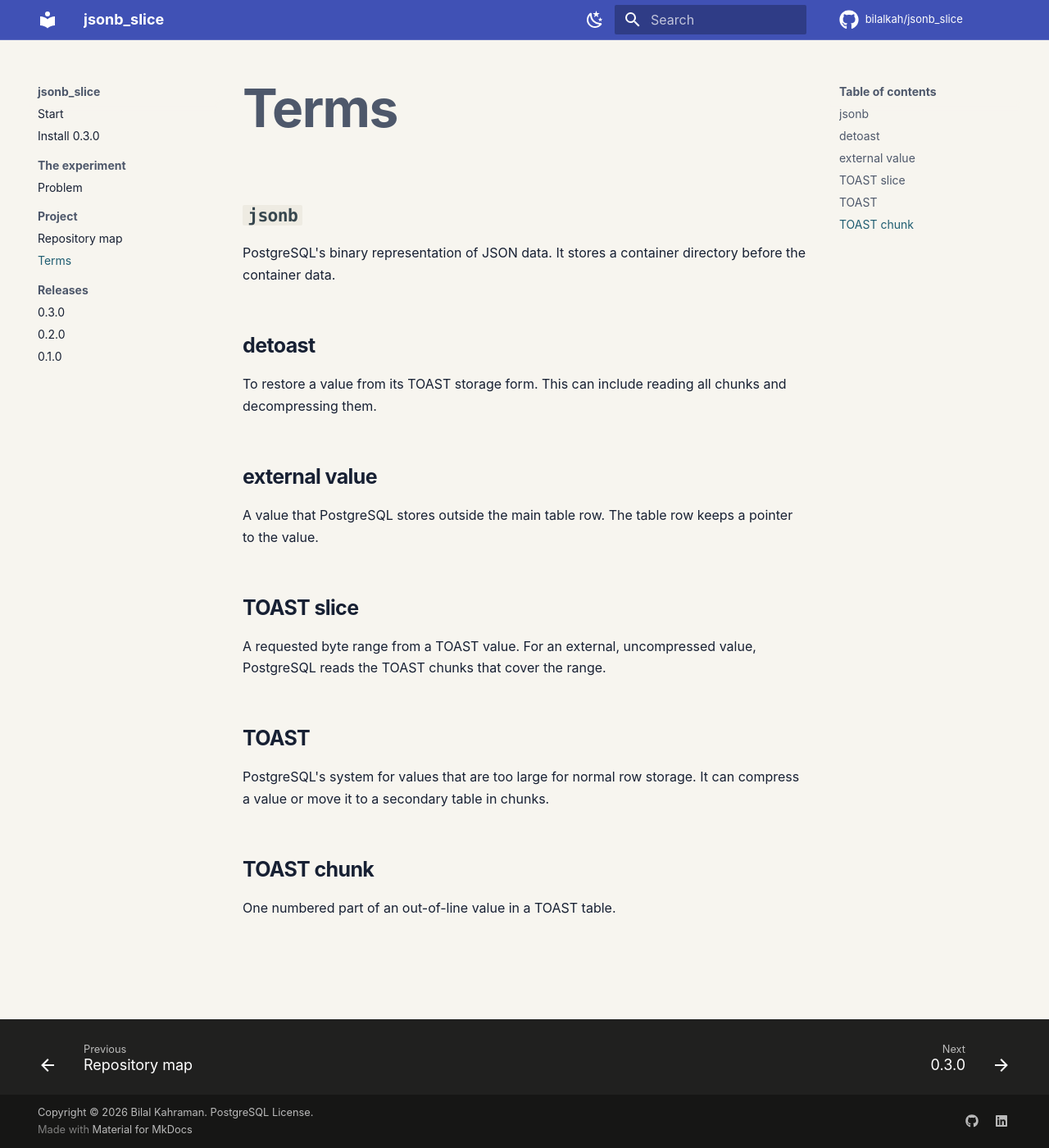
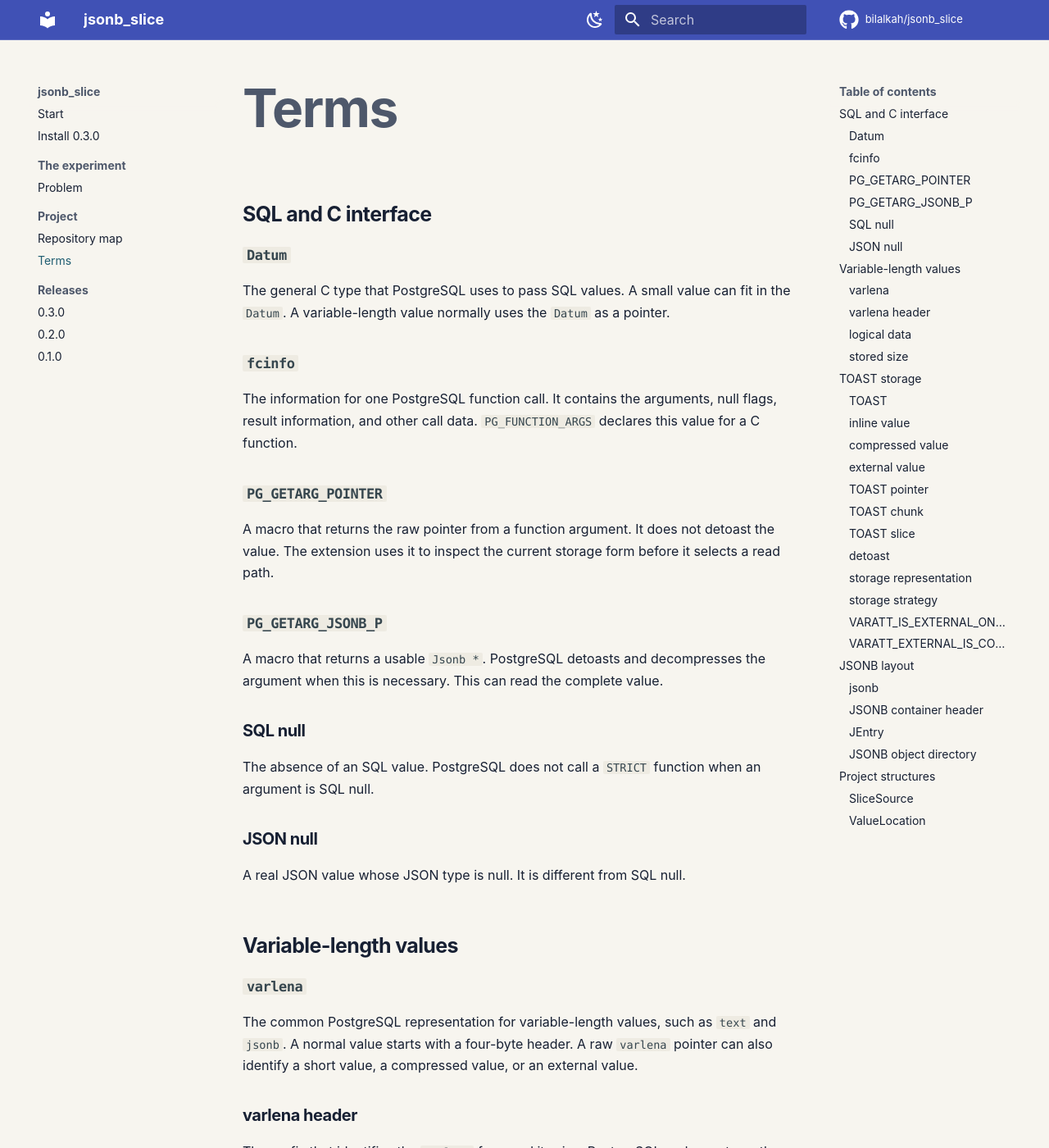
Before and after one commit to bilalkah/jsonb_slice, an MkDocs documentation site: the page built from docs/terms.md, in a window 1280 px wide and 1400 px high. Shown: the whole window at 82% size. Built offline with MkDocs 1.6.1 and Material for MkDocs 9.7.7, drawn with Linux system fonts in a browser that asks for light colours; comment, search, counter and statistics services are not loaded; the version menu is left out; some of the changed text lies outside the part shown.

Commit message:
Expand the PostgreSQL storage glossary

```diff
--- a/docs/terms.md
+++ b/docs/terms.md
@@ -1,30 +1,182 @@
 # Terms
 
-## `jsonb`
+## SQL and C interface
+
+### `Datum`
+
+The general C type that PostgreSQL uses to pass SQL values. A small value can
+fit in the `Datum`. A variable-length value normally uses the `Datum` as a
+pointer.
+
+### `fcinfo`
+
+The information for one PostgreSQL function call. It contains the arguments,
+null flags, result information, and other call data. `PG_FUNCTION_ARGS`
+declares this value for a C function.
+
+### `PG_GETARG_POINTER`
+
+A macro that returns the raw pointer from a function argument. It does not
+detoast the value. The extension uses it to inspect the current storage form
+before it selects a read path.
+
+### `PG_GETARG_JSONB_P`
+
+A macro that returns a usable `Jsonb *`. PostgreSQL detoasts and decompresses
+the argument when this is necessary. This can read the complete value.
+
+### SQL null
+
+The absence of an SQL value. PostgreSQL does not call a `STRICT` function when
+an argument is SQL null.
+
+### JSON null
+
+A real JSON value whose JSON type is null. It is different from SQL null.
+
+## Variable-length values
+
+### `varlena`
+
+The common PostgreSQL representation for variable-length values, such as
+`text` and `jsonb`. A normal value starts with a four-byte header. A raw
+`varlena` pointer can also identify a short value, a compressed value, or an
+external value.
+
+### varlena header
+
+The prefix that identifies the `varlena` form and its size. PostgreSQL code
+must use the varlena macros to read it.
+
+| Form | Prefix before its data |
+| --- | ---: |
+| Normal inline value | 4 bytes |
+| Short inline value | 1 byte |
+| Compressed inline value | 8 bytes |
+| On-disk external pointer | 2 bytes before the pointer metadata |
+
+The compressed form has a four-byte varlena header and a four-byte compression
+information field. An on-disk TOAST pointer normally has a two-byte prefix and
+16 bytes of pointer metadata. It does not contain the value data.
+
+### logical data
+
+The uncompressed bytes that form the SQL value. A TOAST slice offset starts in
+this data, after the original varlena header. For `jsonb`, offset zero is the
+root container header.
+
+### stored size
+
+The number of bytes in the current stored form. Compression can make the
+stored size smaller than the logical size.
+
+## TOAST storage
+
+### TOAST
+
+PostgreSQL's system for values that are too large for normal row storage. It
+can compress a value or move it to a secondary table in chunks.
+
+### inline value
+
+A value that is present in the main table row. It can be uncompressed or
+compressed.
+
+### compressed value
+
+A value whose data uses a PostgreSQL compression method. Compression does not
+show whether the value is in memory or on disk. A value can be compressed
+inline or compressed in a TOAST table.
+
+### external value
+
+A value that PostgreSQL stores outside the main table row. The table row keeps
+a small pointer to the value. An external value can be compressed or
+uncompressed.
+
+### TOAST pointer
+
+Metadata that identifies an external value. An on-disk TOAST pointer records
+the logical size, stored size and compression information, value identifier,
+and TOAST table identifier. It does not contain the JSONB data.
+
+### TOAST chunk
+
+One numbered part of an external value in a TOAST table.
+
+### TOAST slice
+
+A requested byte range from a TOAST value. For an external, uncompressed
+value, PostgreSQL reads the TOAST chunks that cover the range.
+
+### detoast
+
+To make the logical value available from its current TOAST form. This can
+include reading all chunks and decompressing the value.
+
+### storage representation
+
+The current form of one stored value: inline, compressed, or external.
+PostgreSQL macros inspect this form. They do not calculate whether the value
+could fit in the row.
+
+### storage strategy
+
+The column setting that tells TOAST which storage operations it can use.
+
+| Strategy | Behavior |
+| --- | --- |
+| `PLAIN` | Keep the value inline. Do not compress it. |
+| `MAIN` | Allow compression. Prefer inline storage. |
+| `EXTERNAL` | Allow external storage. Do not compress it. |
+| `EXTENDED` | Allow compression and external storage. |
+
+### `VARATT_IS_EXTERNAL_ONDISK`
+
+A macro that reports whether a raw value is an on-disk TOAST pointer. It
+inspects the current representation. It does not test whether the complete
+value can fit in a row.
+
+### `VARATT_EXTERNAL_IS_COMPRESSED`
+
+A macro that reports whether the value behind an on-disk TOAST pointer is
+compressed.
+
+## JSONB layout
+
+### `jsonb`
 
 PostgreSQL's binary representation of JSON data. It stores a container
 directory before the container data.
 
-## detoast
+### JSONB container header
 
-To restore a value from its TOAST storage form. This can include reading all
-chunks and decompressing them.
+The first four bytes of a JSONB container. It records the container type and
+item count. It is part of the logical JSONB data. It is not the varlena
+header.
 
-## external value
+### `JEntry`
 
-A value that PostgreSQL stores outside the main table row. The table row keeps
-a pointer to the value.
+A four-byte JSONB directory entry. It records a value type and either a length
+or an end offset. An object uses one key entry and one value entry for each
+field.
 
-## TOAST slice
+### JSONB object directory
 
-A requested byte range from a TOAST value. For an external, uncompressed
-value, PostgreSQL reads the TOAST chunks that cover the range.
+The `JEntry` array at the start of a JSONB object. The key entries come first.
+The value entries follow them. The key and value bytes come after the complete
+directory.
 
-## TOAST
+## Project structures
 
-PostgreSQL's system for values that are too large for normal row storage. It
-can compress a value or move it to a secondary table in chunks.
+### `SliceSource`
 
-## TOAST chunk
+The per-call context for partial reads. It keeps the raw external value, the
+logical read boundary, and the byte counter used by the regression test. It is
+a local C structure. It is not stored in PostgreSQL.
 
-One numbered part of an out-of-line value in a TOAST table.
+### `ValueLocation`
+
+The decoded location of one JSONB value. It keeps the JEntry type, absolute
+slice offset, and requested length. This lets the code validate a location
+before it fetches and rebuilds the result.
```
